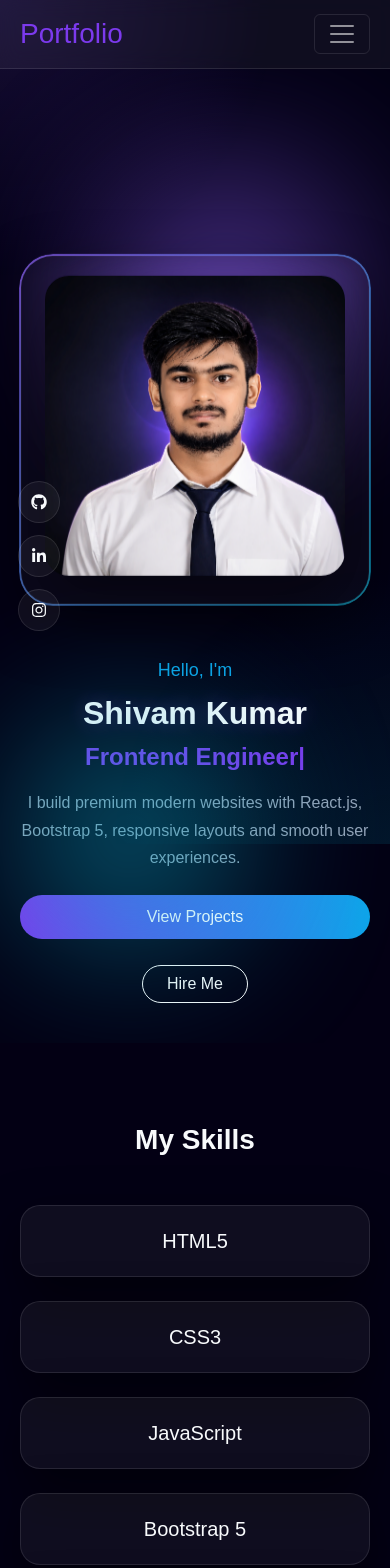
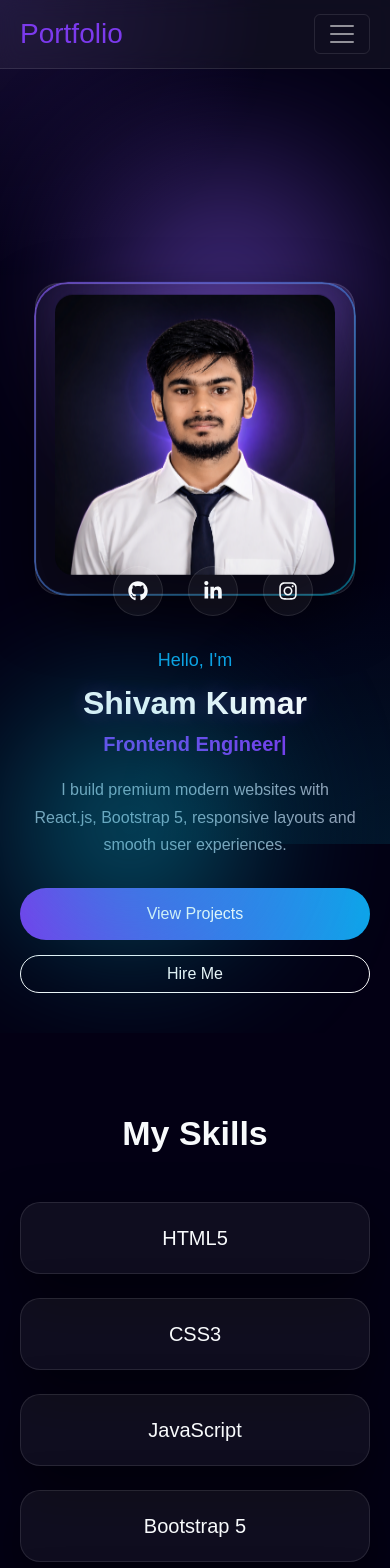
Before and after one commit to shivamkumar969/portfolio-v2, a React (Vite) app in the folder port-folio/: page / in a window 390 px wide. Shown: the top 1568 px of the page. Built offline with nearby package versions, Linux system fonts and the light colour scheme; no server answers.

Commit message:
Ultimate mobile-first responsive overhaul

```diff
--- a/port-folio/src/css/responsive.css
+++ b/port-folio/src/css/responsive.css
@@ -1,62 +1,146 @@
-/* Tablet & Small Desktop */
-@media (max-width: 991px) {
+/* ==========================================================================
+   PREMIUM MOBILE-FIRST RESPONSIVE SYSTEM
+   ========================================================================== */
+
+/* Universal Fluid Spacing */
+:root {
+  --mobile-padding: 20px;
+}
+
+/* TABLET VIEW (Under 1024px) */
+@media (max-width: 1024px) {
   .hero-title {
-    font-size: clamp(38px, 8vw, 48px) !important;
+    font-size: clamp(42px, 10vw, 64px) !important;
+  }
+
+  .page-space {
+    padding: 110px 0 70px;
+  }
+}
+
+/* MOBILE VIEW (Under 768px) */
+@media (max-width: 767px) {
+  /* Hero Overhaul */
+  .hero-section {
+    padding: 80px 0 40px !important;
+    text-align: center;
+    overflow: hidden;
+  }
+
+  .hero-tag {
+    font-size: 16px;
+  }
+
+  .hero-title {
+    font-size: 38px !important;
+    line-height: 1.2;
+    margin: 15px 0;
   }
 
   .hero-subtitle {
-    font-size: 24px;
-  }
-
-  .page-space {
-    padding: 100px 0 60px;
-  }
-
-  .navbar-collapse {
-    background: var(--bg-secondary);
-    padding: 20px;
-    border-radius: 15px;
-    margin-top: 15px;
-    border: 1px solid var(--border-color);
-  }
-
-  .social-sidebar {
-    display: none;
-  }
-}
-
-/* Mobile Devices */
-@media (max-width: 767px) {
-  .section-title, .page-title {
-    font-size: clamp(28px, 6vw, 36px) !important;
-  }
-
-  .hero-section {
-    text-align: center;
-    padding-top: 60px;
+    font-size: 22px !important;
+    display: block;
+    margin-bottom: 20px;
   }
 
   .hero-text {
-    margin: 18px auto;
+    margin: 0 auto 30px !important;
+    font-size: 16px;
+    padding: 0 10px;
+  }
+
+  /* Center Buttons */
+  .hero-section .d-flex {
+    justify-content: center !important;
+    flex-direction: column;
+    gap: 15px !important;
   }
 
   .btn-theme {
     width: 100%;
-    margin-bottom: 10px;
+    padding: 14px 0 !important;
+  }
+
+  /* Hero Image - Make it Pop */
+  .hero-card {
+    margin: 40px auto 0 !important;
+    padding: 15px !important;
+    max-width: 320px !important;
+    border-radius: 24px !important;
+  }
+
+  .hero-img {
+    max-width: 280px !important;
+    border-radius: 18px !important;
+  }
+
+  /* Social Icons Transformation (Horizontal Bar) */
+  .social-sidebar {
+    position: relative;
+    left: 0;
+    top: 0;
+    transform: none;
+    flex-direction: row !important;
+    justify-content: center !important;
+    gap: 25px !important;
+    margin: 40px 0 20px !important;
+    width: 100%;
+  }
+
+  .social-sidebar a {
+    width: 50px !important;
+    height: 50px !important;
+    background: rgba(255, 255, 255, 0.05) !important;
+    border: 1px solid rgba(255, 255, 255, 0.1) !important;
+    font-size: 20px;
+  }
+
+  /* General Layout */
+  .section-title, .page-title {
+    font-size: 34px !important;
+    text-align: center;
   }
 
   .glass-card {
-    padding: 20px !important;
+    padding: 20px 15px !important;
+  }
+
+  .container {
+    padding-left: var(--mobile-padding);
+    padding-right: var(--mobile-padding);
+  }
+
+  /* Navbar Mobile */
+  .navbar-collapse {
+    background: var(--bg-secondary);
+    border: 1px solid var(--border-color);
+    border-radius: 15px;
+    padding: 20px;
+    margin-top: 15px;
+    box-shadow: var(--shadow);
+  }
+
+  .nav-link {
+    padding: 12px 0 !important;
+    border-bottom: 1px solid rgba(255,255,255,0.05);
+  }
+
+  .nav-link:last-child {
+    border: none;
   }
 }
 
-/* Tiny Screens */
+/* SMALL MOBILE (Under 480px) */
 @media (max-width: 480px) {
   .hero-title {
     font-size: 32px !important;
   }
 
-  .container {
-    padding: 0 20px;
+  .hero-subtitle {
+    font-size: 20px !important;
+  }
+
+  .main-title {
+    font-size: 30px !important;
   }
 }
```
